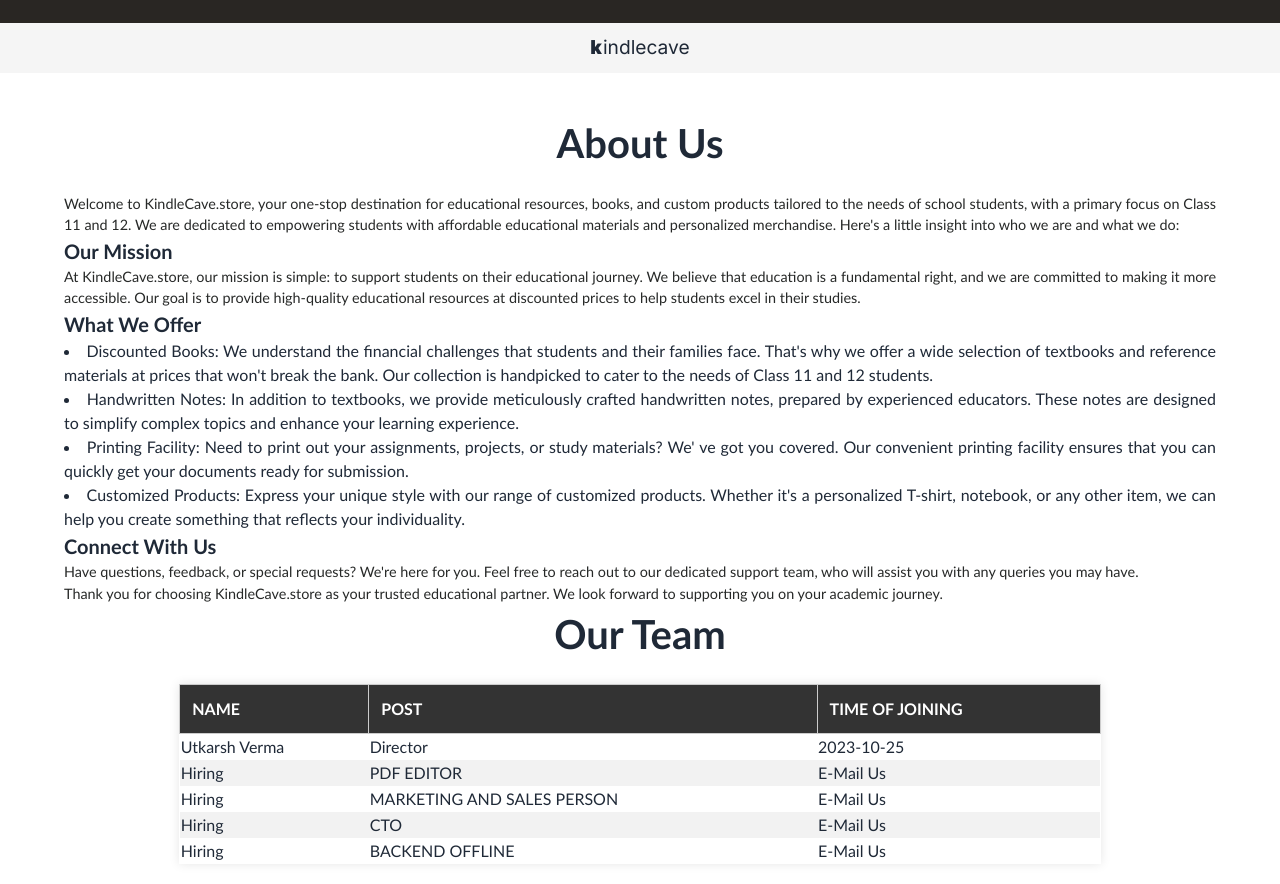
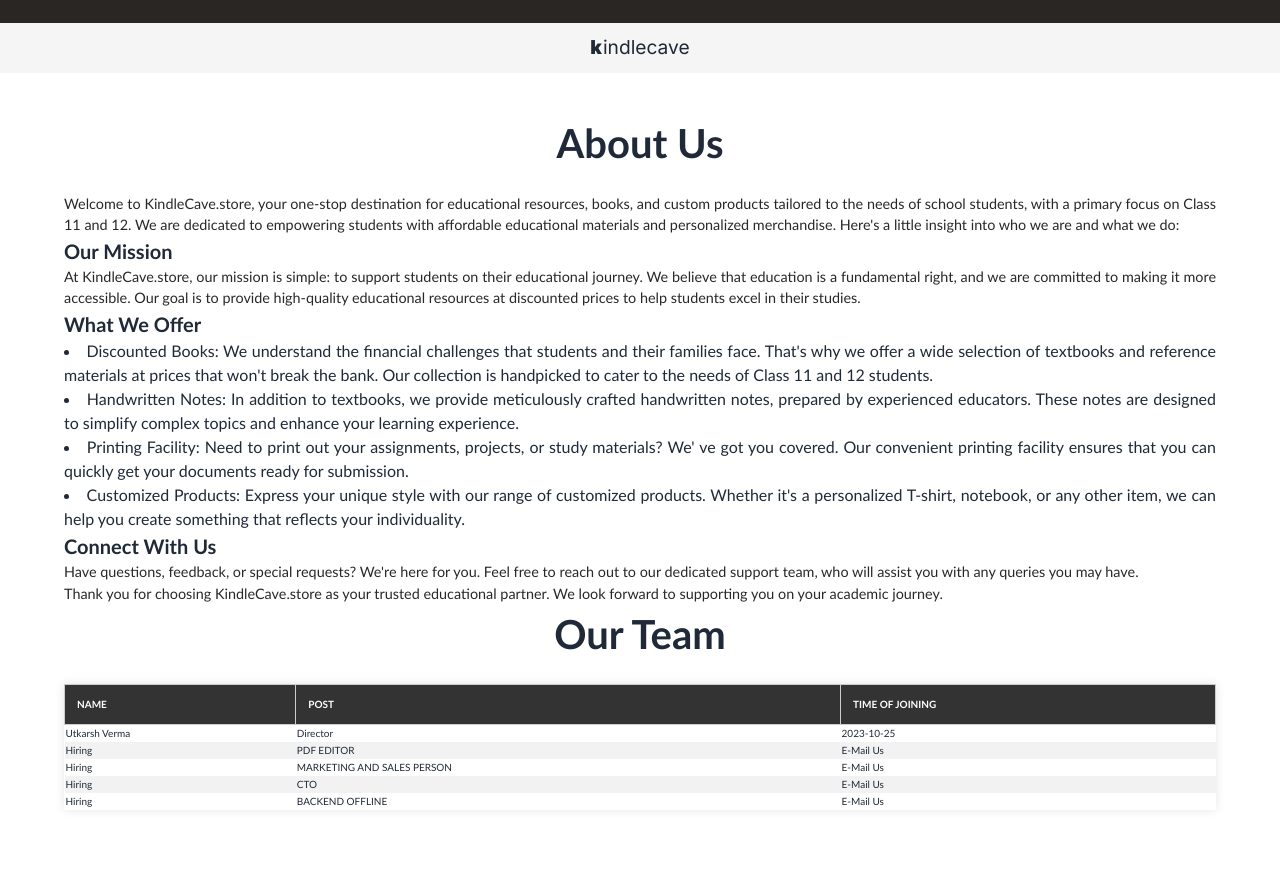
Before and after one commit to UtkarshVerma-Space/kindlecave, a Next.js app: page /Contacts/about in a window 1280 px wide. After the commit the page ends 830 px from the top, so only its background shows below. Built offline with nearby package versions, Linux system fonts and the light colour scheme.

Commit message:
Added T&C Page Privacy Policy Refund and Replace Contact

```diff
--- a/app/Contacts/about/about.module.css
+++ b/app/Contacts/about/about.module.css
@@ -34,7 +34,9 @@
 /* Table */
 
 .teamtable {
-    width: 80%;
+    font-size: 10px;
+    text-align: left;
+    width: 100%;
     margin: 20px auto;
     border-collapse: collapse;
     background-color: #fff;
--- a/app/layout.js
+++ b/app/layout.js
@@ -5,8 +5,8 @@
 import NextTopLoader from 'nextjs-toploader';
 
 export const metadata = {
-  title: 'Create Next App',
-  description: 'Generated by create next app',
+  title: 'Kindlecave',
+  description: 'Ecommerce Site for k12 Students',
 }
 
 export default function RootLayout({ children }) {
```
